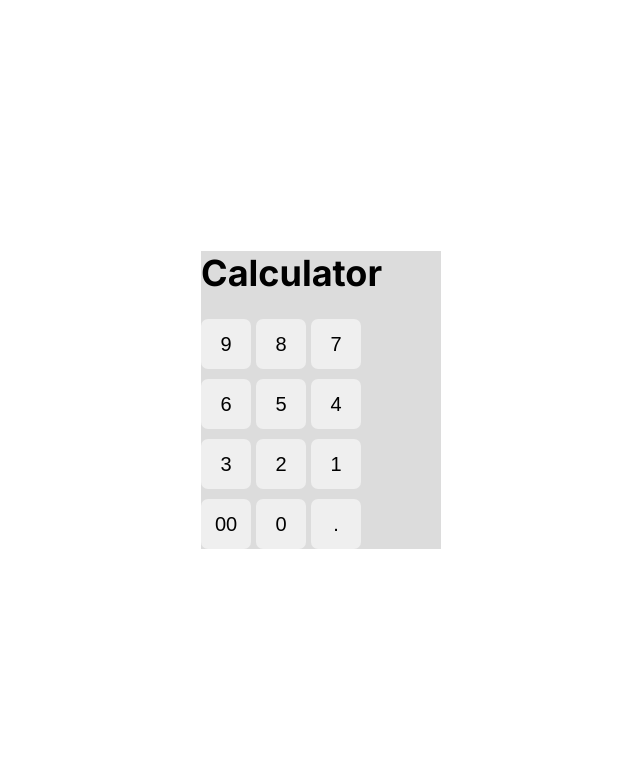
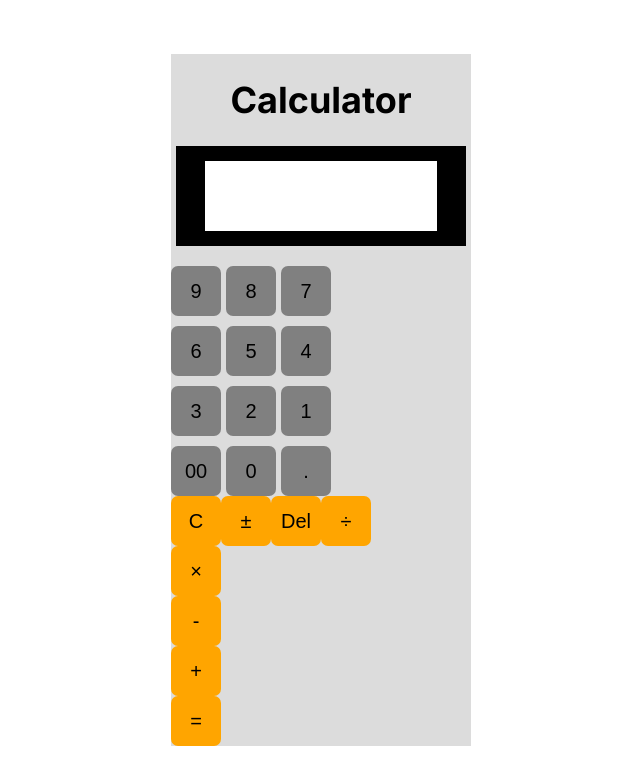
Before and after one commit to sawofwar/JS_04.23, a plain HTML site: page index.html in a window 1280 px wide. Shown: the whole page, without its empty margins (319-959 px from the left). Drawn offline with Linux system fonts and the light colour scheme.

Commit message:
ui tweaks, orange buttons displayed w/o layout

```diff
--- a/index.css
+++ b/index.css
@@ -12,7 +12,9 @@ body {
 }
 
 h1 {
-  margin-bottom: 24px;
+  margin: 24px 0;
+
+  text-align: center;
 }
 
 .container {
@@ -26,8 +28,26 @@ h1 {
 .calculator {
   background: gainsboro;
 
-  width: 15rem;
+  width: 300px;
   /* margin: 100px auto; */
+}
+
+.screen {
+  display: flex;
+
+  align-items: center;
+  justify-content: center;
+
+  height: 100px;
+  background-color: black;
+
+  margin: 20px 5px;
+}
+
+.screen__inner {
+  background-color: white;
+  height: 70%;
+  width: 80%;
 }
 
 .buttons {
@@ -38,8 +58,13 @@ h1 {
   /* grid-template-rows: 10; */
 }
 
-.buttons__operators {
-  display: none;
+.buttons__operators--horizontal {
+  display: flex;
+}
+
+.buttons__operators--vertical {
+  display: flex;
+  flex-direction: column;
 }
 
 .buttons__grey-buttons {
@@ -52,6 +77,14 @@ h1 {
 }
 
 .btn--grey {
+  background: grey;
+}
+
+.btn--orange {
+  background: orange;
+}
+
+.btn {
   width: 50px;
   aspect-ratio: 1/1;
 
--- a/index.html
+++ b/index.html
@@ -14,35 +14,38 @@
           <h1>Calculator</h1>
         </div>
         <div class="screen">
-          <div class="screen__bright-section">
-            <p class="screen__bright-section__input"></p>
+          <div class="screen__inner">
+            <p class="screen__inner__input"></p>
           </div>
         </div>
         <div class="buttons">
           <div class="buttons__grey-buttons">
-            <button class="btn--grey">9</button>
-            <button class="btn--grey">8</button>
-            <button class="btn--grey">7</button>
-            <button class="btn--grey">6</button>
-            <button class="btn--grey">5</button>
-            <button class="btn--grey">4</button>
-            <button class="btn--grey">3</button>
-            <button class="btn--grey">2</button>
-            <button class="btn--grey">1</button>
-            <button class="btn--grey">00</button>
-            <button class="btn--grey">0</button>
-            <button class="btn--grey">.</button>
+            <button class="btn--grey btn">9</button>
+            <button class="btn--grey btn">8</button>
+            <button class="btn--grey btn">7</button>
+            <button class="btn--grey btn">6</button>
+            <button class="btn--grey btn">5</button>
+            <button class="btn--grey btn">4</button>
+            <button class="btn--grey btn">3</button>
+            <button class="btn--grey btn">2</button>
+            <button class="btn--grey btn">1</button>
+            <button class="btn--grey btn">00</button>
+            <button class="btn--grey btn">0</button>
+            <button class="btn--grey btn">.</button>
           </div>
 
-          <div class="buttons__operators">
-            <button class="btn--orange">C</button>
-            <button class="btn--orange">&plusmn</button>
-            <button class="btn--orange">Del</button>
-            <button class="btn--orange">&#247;</button>
-            <button class="btn--orange">&times</button>
-            <button class="btn--orange">-</button>
-            <button class="btn--orange">+</button>
-            <button class="btn--orange">=</button>
+          <div class="buttons__operators--horizontal">
+            <button class="btn--orange btn">C</button>
+            <button class="btn--orange btn">&plusmn</button>
+            <button class="btn--orange btn">Del</button>
+            <button class="btn--orange btn">&#247;</button>
+          </div>
+
+          <div class="buttons__operators--vertical">
+            <button class="btn--orange btn">&times</button>
+            <button class="btn--orange btn">-</button>
+            <button class="btn--orange btn">+</button>
+            <button class="btn--orange btn">=</button>
           </div>
         </div>
       </div>
```
